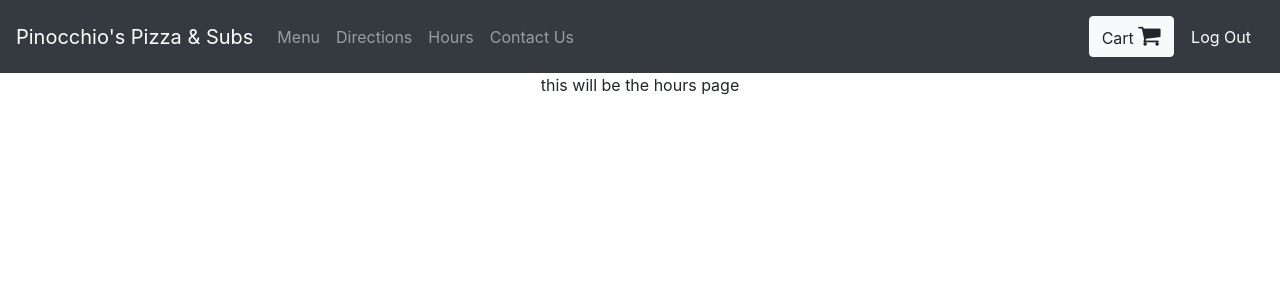
After one commit to faridelaouadi/restaurant_ordering_system, a Django app: page /hours in a window 1280 px wide. The commit adds this page. Shown: the top 300 px of the page. Run offline with Django 3.2, Linux system fonts and the light colour scheme; a user stored in the database is signed in; some libraries are stand-ins or nearby versions.

Commit message:
added all the pages to the top nav bar navigation

```diff
--- a/orders/templates/orders/header.html
+++ b/orders/templates/orders/header.html
@@ -22,17 +22,17 @@
       <div class="collapse navbar-collapse" id="navbarText">
         {% if user.is_authenticated %}
         <ul class="navbar-nav mr-auto">
-          <li class="nav-item active">
-            <a class="nav-link" href="#">Menu <span class="sr-only">(current)</span></a>
+          <li class="nav-item">
+            <a class="nav-link" href="/">Menu</a>
           </li>
           <li class="nav-item">
-            <a class="nav-link" href="#">Directions</a>
+            <a class="nav-link" href="/directions">Directions</a>
           </li>
           <li class="nav-item">
-            <a class="nav-link" href="#">Hours</a>
+            <a class="nav-link" href="/hours">Hours</a>
           </li>
           <li class="nav-item">
-            <a class="nav-link" href="#">Contact Us</a>
+            <a class="nav-link" href="/contact">Contact Us</a>
           </li>
         </ul>
         <span class="navbar-text">
--- /dev/null
+++ b/orders/templates/orders/hours.html
@@ -0,0 +1,10 @@
+{% extends 'orders/header.html' %}
+
+{% block content %}
+    <div class="container-fluid">
+      <div class="row justify-content-center">
+        <p>this will be the hours page</p>
+      </div>
+    </div>
+
+{% endblock %}
--- a/orders/urls.py
+++ b/orders/urls.py
@@ -14,4 +14,7 @@ urlpatterns = [
     path("Salad", views.salad, name="salad"),
     path("Subs", views.subs, name="subs"),
     path("Platters", views.dinner_platters, name="dinner_platters"),
+    path("directions", views.directions, name="directions"),
+    path("hours", views.hours, name="hours"),
+    path("contact", views.contact, name="contact"),
 ]
--- a/orders/views.py
+++ b/orders/views.py
@@ -82,3 +82,21 @@ def dinner_platters(request):
         return render(request, "orders/dinner_platters.html", context = {"dishes":DinnerPlatters.objects.all})
     else:
         return redirect("orders:login")
+
+def directions(request):
+    if request.user.is_authenticated:
+        return render(request, "orders/directions.html")
+    else:
+        return redirect("orders:login")
+
+def hours(request):
+    if request.user.is_authenticated:
+        return render(request, "orders/hours.html")
+    else:
+        return redirect("orders:login")
+
+def contact(request):
+    if request.user.is_authenticated:
+        return render(request, "orders/contact.html")
+    else:
+        return redirect("orders:login")
```
Also changed, not shown: orders/templates/orders/contact.html (added, +10 -0 lines), orders/templates/orders/directions.html (added, +10 -0 lines), db.sqlite3.
